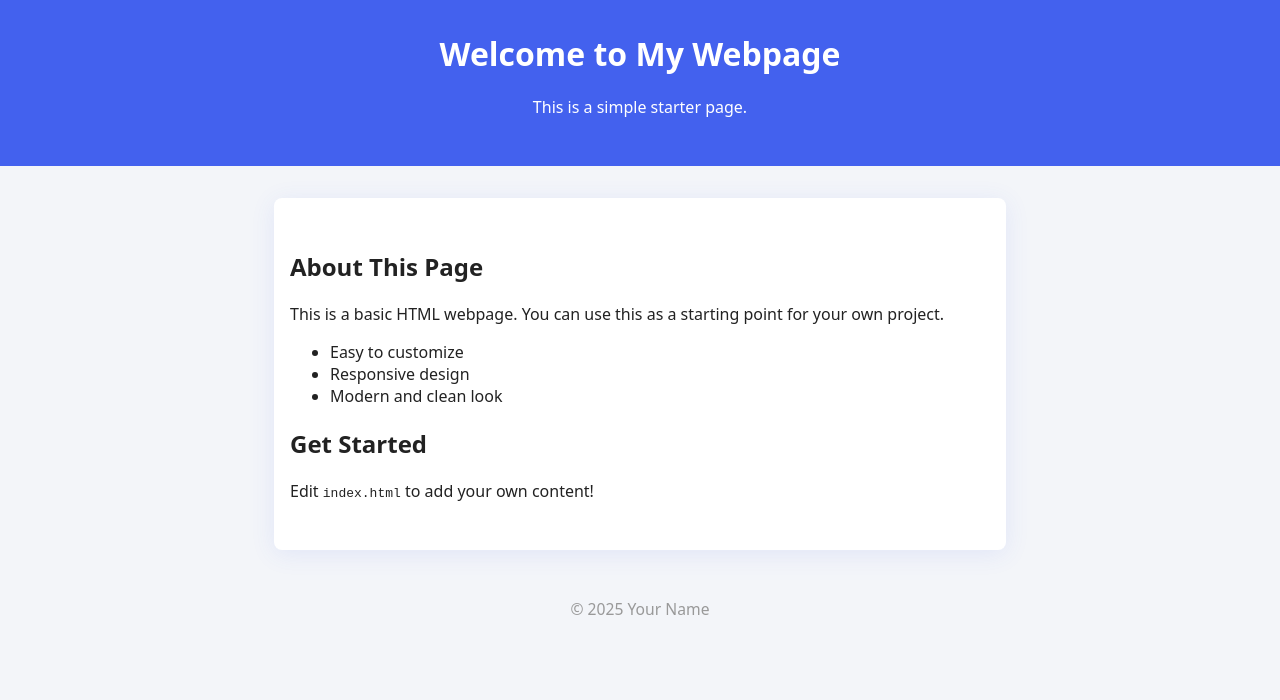
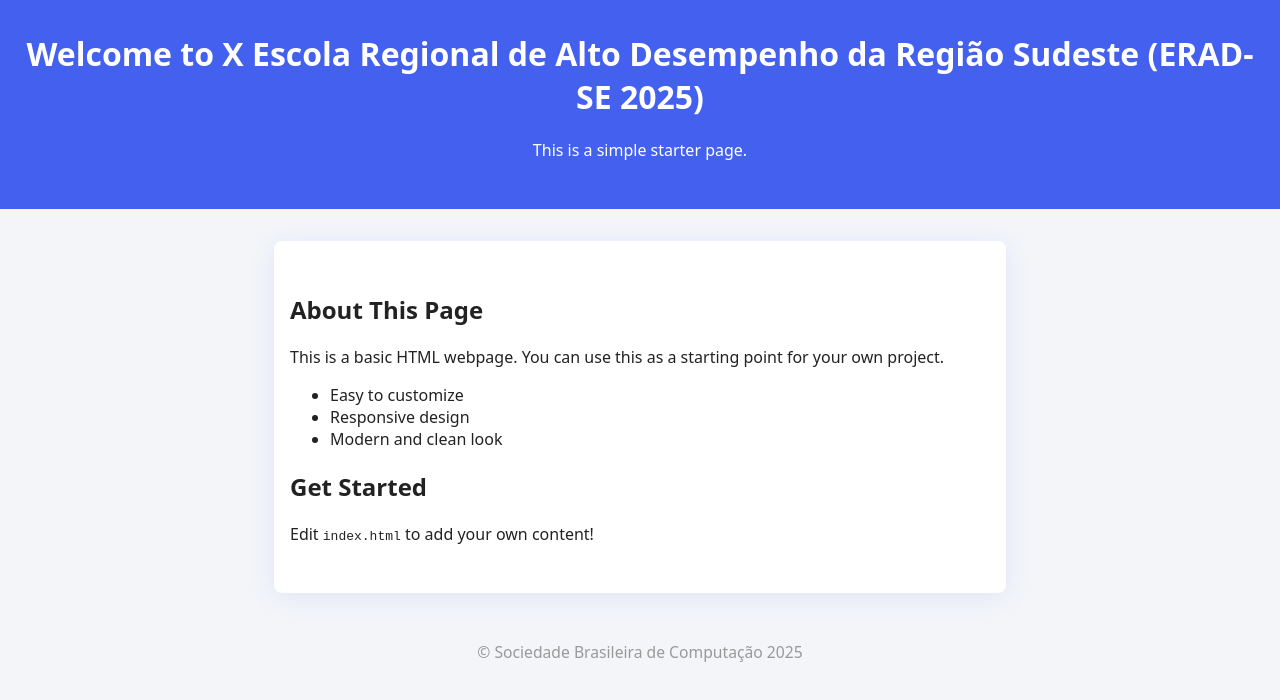
Before and after one commit to crad-se/eradse2025, a plain HTML site: page index.html in a window 1280 px wide. Drawn offline with Linux system fonts and the light colour scheme.

Commit message:
Update index.html

```diff
--- a/index.html
+++ b/index.html
@@ -2,7 +2,7 @@
 <html lang="en">
 <head>
   <meta charset="UTF-8">
-  <title>Welcome to My Webpage</title>
+  <title>ERAD-SE 2025 @Niterói-RJ</title>
   <meta name="viewport" content="width=device-width, initial-scale=1.0">
   <style>
     body {
@@ -40,7 +40,7 @@
 </head>
 <body>
   <header>
-    <h1>Welcome to My Webpage</h1>
+    <h1>Welcome to X Escola Regional de Alto Desempenho da Região Sudeste (ERAD-SE 2025)</h1>
     <p>This is a simple starter page.</p>
   </header>
   <main>
@@ -59,7 +59,7 @@
     </p>
   </main>
   <footer>
-    &copy; 2025 Your Name
+    &copy; Sociedade Brasileira de Computação 2025
   </footer>
 </body>
 </html>
```
